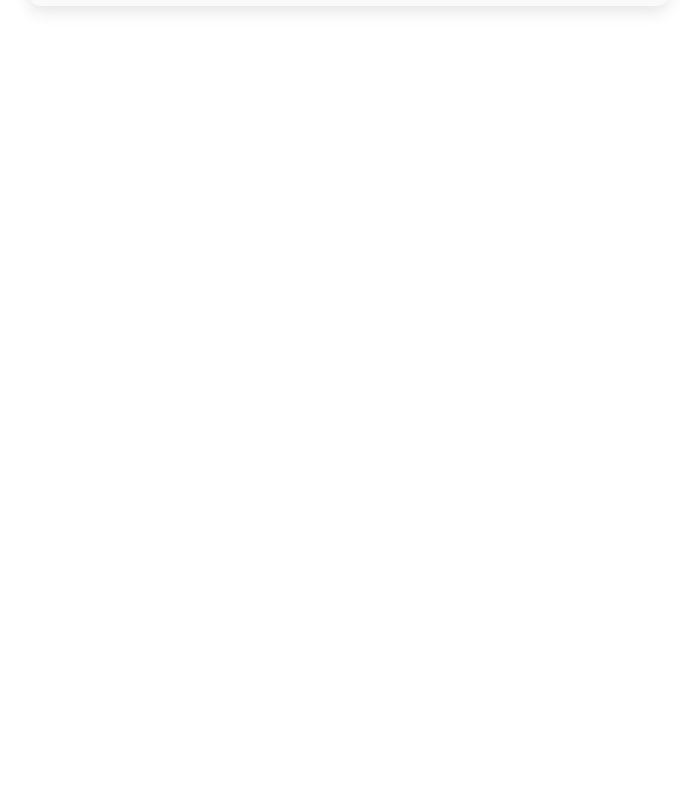
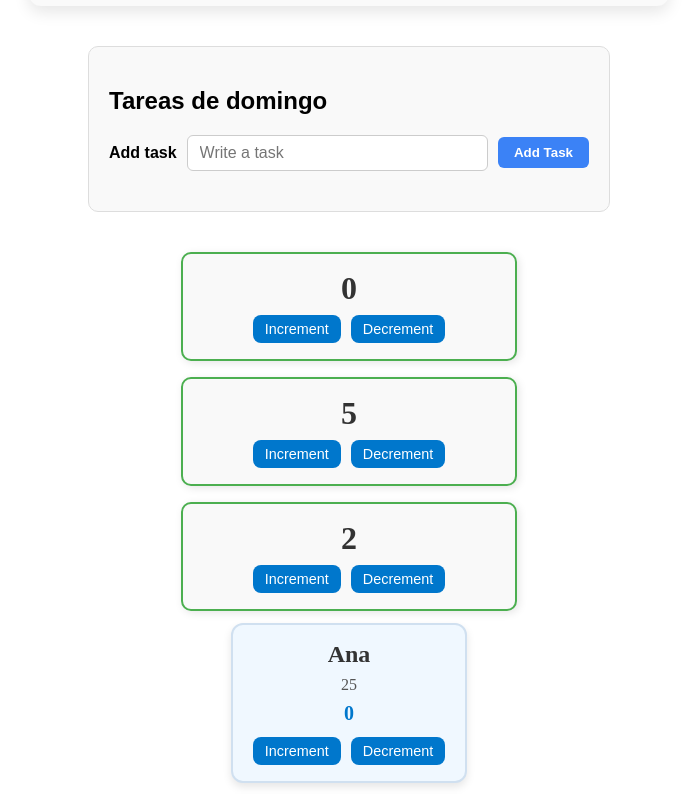
Before and after one commit to Fernando-Herrero/react-events, a React (Vite) app: page / in a window 1280 px wide. Shown: the part 4080-4874 px from the top of the page, without its empty margins (291-988 px from the left). Before the commit the page ends 4126 px from the top, so only its background shows below. Built offline with nearby package versions, Linux system fonts and the light colour scheme.

Commit message:
feat(PersonCard): create person card component

```diff
--- a/src/App.jsx
+++ b/src/App.jsx
@@ -14,8 +14,17 @@ import { ToggleText } from "./components/ToggleText/ToggleText";
 import { Select } from "./components/Select/Select";
 import { EditableText } from "./components/EditableText/EditableText";
 import { NamesList } from "./components/NamesList/NamesList";
+import { ToDoList } from "./components/TodoList/TodoList";
+import { PersonalizedCounter } from "./components/PersonalizedCounter/PersonalizedCounter";
+import { PersonCard } from "./components/PersonCard/PersonCard";
 
 function App() {
+	const people = [
+		{ id: 1, name: "Ana", age: 25, initialPoints: 0 },
+		{ id: 2, name: "Luis", age: 30, initialPoints: 5 },
+		{ id: 3, name: "Clara", age: 22, initialPoints: 3 },
+	];
+
 	return (
 		<>
 			<CountClicks />
@@ -33,6 +42,13 @@ function App() {
 			<Select />
 			<EditableText />
 			<NamesList />
+			<ToDoList list={"Tareas de domingo"} />
+			<PersonalizedCounter initialValue={0} />
+			<PersonalizedCounter initialValue={5} />
+			<PersonalizedCounter initialValue={2} />
+			{people.map((person) => (
+				<PersonCard key={person.id} name={person.name} age={person.age} initialPoints={person.initialPoints} />
+			))}
 		</>
 	);
 }
--- a/src/components/NamesList/NamesList.jsx
+++ b/src/components/NamesList/NamesList.jsx
@@ -35,7 +35,7 @@ export const NamesList = () => {
 	// 	</div>
 	// );
 
-	//TRYING TO DOING BETTER
+	//TRYING TO DO BETTER
 	const [greeting, setGreeting] = useState({});
 
 	const handleClick = (name) => {
--- /dev/null
+++ b/src/components/PersonCard/PersonCard.css
@@ -0,0 +1,51 @@
+.person-card {
+	background-color: #f0f8ff;
+	border: 2px solid #d0e0f0;
+	border-radius: 12px;
+	padding: 16px;
+	margin: 12px auto 0 auto;
+	width: 200px;
+	text-align: center;
+	box-shadow: 0 4px 8px rgba(0, 0, 0, 0.1);
+}
+
+.person-card h3 {
+	margin: 0;
+	font-size: 1.5rem;
+	color: #333;
+}
+
+.person-card p {
+	margin: 8px 0;
+	font-size: 1rem;
+	color: #555;
+}
+
+.person-card span {
+	display: block;
+	font-size: 1.25rem;
+	font-weight: bold;
+	margin-bottom: 12px;
+	color: #0077cc;
+}
+
+.btns {
+	display: flex;
+	justify-content: center;
+	gap: 10px;
+}
+
+.btns button {
+	padding: 6px 12px;
+	font-size: 0.9rem;
+	border: none;
+	border-radius: 8px;
+	background-color: #0077cc;
+	color: white;
+	cursor: pointer;
+	transition: background-color 0.3s;
+}
+
+.btns button:hover {
+	background-color: #005fa3;
+}
--- /dev/null
+++ b/src/components/PersonCard/PersonCard.jsx
@@ -0,0 +1,26 @@
+import { useState } from "react";
+import "./PersonCard.css";
+
+export const PersonCard = ({ name, age, initialPoints }) => {
+	const [points, setPoints] = useState(initialPoints);
+
+	const handleincrement = () => {
+		setPoints((prev) => prev + 1);
+	};
+
+	const handleDecrement = () => {
+		setPoints((prev) => prev - 1);
+	};
+
+	return (
+		<div className="person-card">
+			<h3>{name}</h3>
+			<p>{age}</p>
+			<span>{points}</span>
+			<div className="btns">
+				<button onClick={handleincrement}>Increment</button>
+				<button onClick={handleDecrement}>Decrement</button>
+			</div>
+		</div>
+	);
+};
--- /dev/null
+++ b/src/components/PersonalizedCounter/PersonalizedCounter.css
@@ -0,0 +1,38 @@
+.person-counter {
+	border: 2px solid #4caf50;
+	padding: 1rem;
+	width: 300px;
+	text-align: center;
+	border-radius: 10px;
+	background-color: #f9f9f9;
+	box-shadow: 2px 2px 8px rgba(0, 0, 0, 0.1);
+	margin: 1rem auto 0 auto;
+}
+
+.person-counter span {
+	display: block;
+	font-size: 2rem;
+	font-weight: bold;
+	margin-bottom: 0.5rem;
+	color: #333;
+}
+
+.btns {
+	display: flex;
+	justify-content: space-between;
+}
+
+.btns button {
+	padding: 0.5rem 1rem;
+	font-size: 1rem;
+	background-color: #4caf50;
+	color: white;
+	border: none;
+	border-radius: 5px;
+	cursor: pointer;
+	transition: background-color 0.2s ease;
+}
+
+.btns button:hover {
+	background-color: #45a049;
+}
--- /dev/null
+++ b/src/components/PersonalizedCounter/PersonalizedCounter.jsx
@@ -0,0 +1,24 @@
+import { useState } from "react";
+import "./PersonalizedCounter.css";
+
+export const PersonalizedCounter = ({initialValue}) => {
+	const [value, setValue] = useState(initialValue);
+
+	const handleIncrement = () => {
+		setValue((prev) => prev + 1);
+	};
+
+	const handleDecrement = () => {
+		setValue((prev) => prev - 1);
+	};
+
+	return (
+		<div className="person-counter">
+			<span>{value}</span>
+			<div className="btns">
+				<button onClick={handleIncrement}>Increment</button>
+				<button onClick={handleDecrement}>Decrement</button>
+			</div>
+		</div>
+	);
+};
--- /dev/null
+++ b/src/components/ToDoList/ToDoList.css
@@ -0,0 +1,87 @@
+.container-list {
+	max-width: 480px;
+	margin: 40px auto;
+	font-family: Arial, sans-serif;
+	padding: 20px;
+	border: 1px solid #ddd;
+	border-radius: 10px;
+	background: #f9f9f9;
+}
+
+.input-btn-list {
+	display: flex;
+	align-items: center;
+	gap: 10px;
+	margin-bottom: 20px;
+}
+
+.input-btn-list label {
+	font-weight: bold;
+}
+
+.input-btn-list input {
+	flex: 1;
+	padding: 8px 12px;
+	font-size: 16px;
+	border: 1px solid #ccc;
+	border-radius: 6px;
+}
+
+.input-btn-list button {
+	padding: 8px 16px;
+	background-color: #3b82f6;
+	color: white;
+	border: none;
+	border-radius: 6px;
+	cursor: pointer;
+	font-weight: bold;
+	transition: background-color 0.3s ease;
+}
+
+.input-btn-list button:hover {
+	background-color: #2563eb;
+}
+
+.task-list {
+	list-style-type: none;
+	padding-left: 0;
+}
+
+.task-list li {
+	display: flex;
+	align-items: center;
+	gap: 12px;
+	padding: 10px 0;
+	border-bottom: 1px solid #ddd;
+}
+
+.task-list span {
+	flex-grow: 1;
+	font-size: 18px;
+}
+
+.task-list input[type="checkbox"] {
+	width: 18px;
+	height: 18px;
+	cursor: pointer;
+}
+
+.task-list label {
+	cursor: pointer;
+	user-select: none;
+}
+
+.task-list button {
+	padding: 6px 12px;
+	background-color: #ef4444;
+	color: white;
+	border: none;
+	border-radius: 6px;
+	cursor: pointer;
+	font-weight: bold;
+	transition: background-color 0.3s ease;
+}
+
+.task-list button:hover {
+	background-color: #b91c1c;
+}
--- /dev/null
+++ b/src/components/ToDoList/ToDoList.jsx
@@ -0,0 +1,63 @@
+import { useState } from "react";
+import "./ToDoList.css";
+
+export const ToDoList = ({ list }) => {
+	const [tasks, setTasks] = useState([]);
+	const [newTask, setNewTask] = useState("");
+
+	const handleTextTask = (event) => {
+		setNewTask(event.target.value);
+	};
+
+	const handleAddNewTask = () => {
+		if (newTask.trim() === "") return;
+
+		const task = {
+			id: Date.now(),
+			text: newTask,
+			completed: false,
+		};
+
+		setTasks([...tasks, task]);
+		setNewTask("");
+	};
+
+	const handleCheck = (id) => {
+		const updatedCheckTasks = tasks.map((task) =>
+			task.id === id ? { ...task, completed: !task.completed } : task
+		);
+		setTasks(updatedCheckTasks);
+	};
+
+	const handleDeleteTask = (id) => {
+		const deleteTask = tasks.filter((task) => task.id !== id);
+		setTasks(deleteTask);
+	};
+
+	return (
+		<div className="container-list">
+			<h2>{list}</h2>
+			<div className="input-btn-list">
+				<label htmlFor="add-task">Add task</label>
+				<input type="text" id="add-task" value={newTask} placeholder="Write a task" onChange={handleTextTask} />
+				<button onClick={handleAddNewTask}>Add Task</button>
+			</div>
+
+			<ul className="task-list">
+				{tasks.map((task) => (
+					<li key={task.id}>
+						<span style={{ textDecoration: task.completed ? "line-through" : "none" }}>{task.text}</span>
+						<label htmlFor={`check-${task.id}`}>Done</label>
+						<input
+							type="checkbox"
+							id={`check-${task.id}`}
+							checked={task.completed}
+							onChange={() => handleCheck(task.id)}
+						/>
+						<button onClick={() => handleDeleteTask(task.id)}>Delete Task</button>
+					</li>
+				))}
+			</ul>
+		</div>
+	);
+};
```
